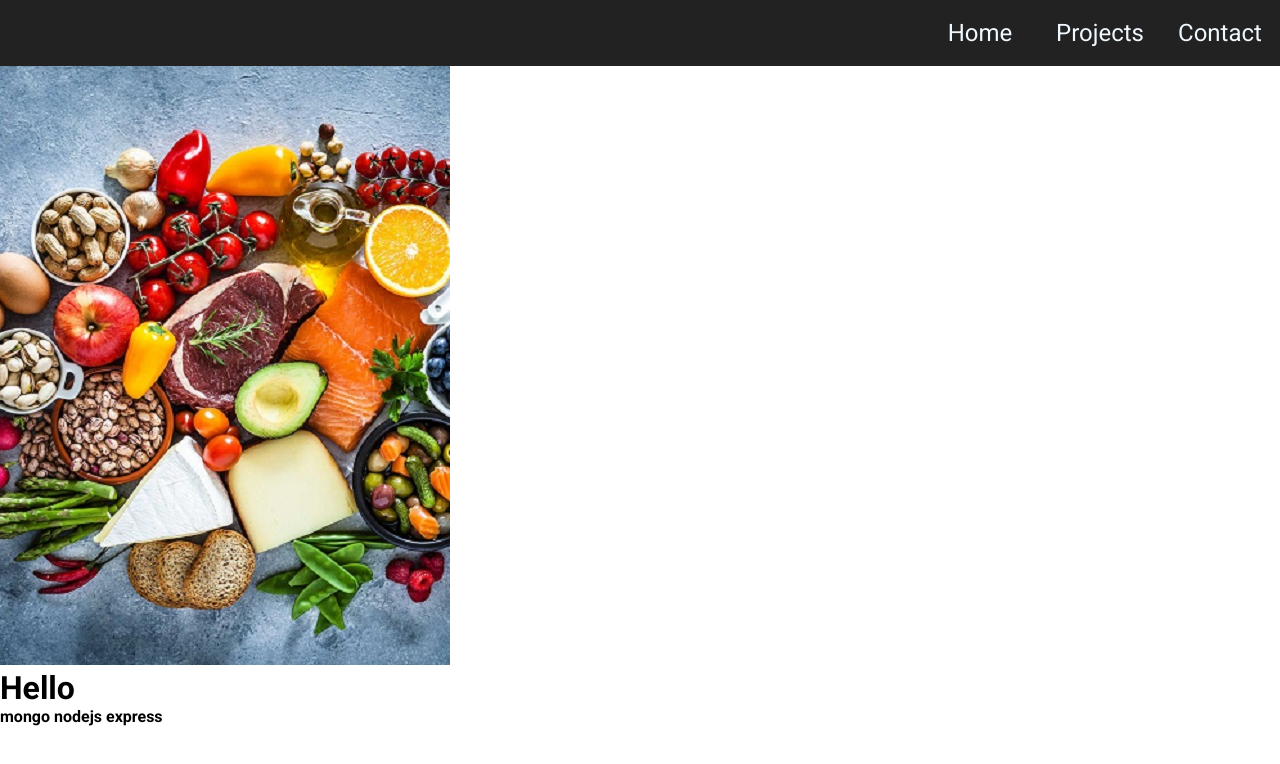
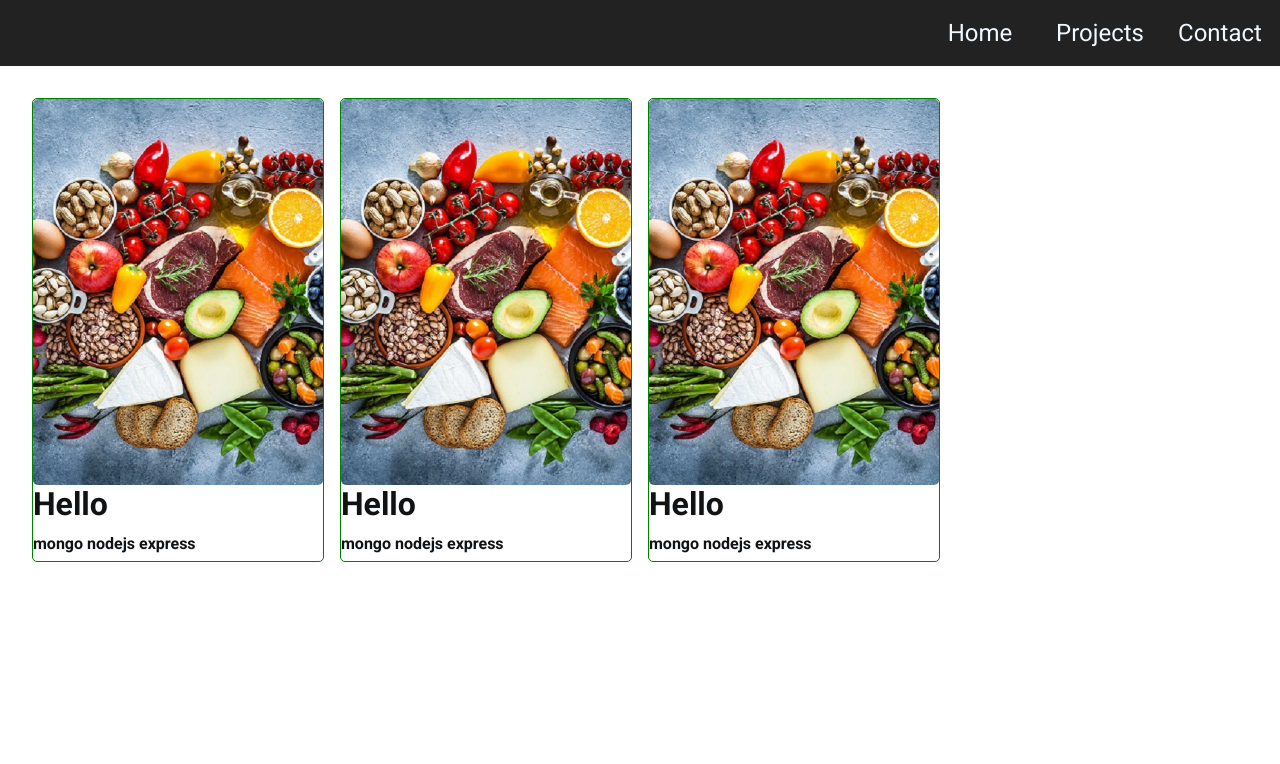
Before and after one commit to turkaytunc/personal-website, a React (Create React App) app: page /projects in a window 1280 px wide. Shown: the top 764 px of the page. Built offline with nearby package versions, Linux system fonts and the light colour scheme; a web font is replaced by a local one.

Commit message:
add card styles

```diff
--- a/src/components/project-card/ProjectCard.js
+++ b/src/components/project-card/ProjectCard.js
@@ -1,8 +1,9 @@
 import React from 'react';
+import './project-card.scss';
 
 export const ProjectCard = (props) => {
   return (
-    <div>
+    <div className="projectcard-wrapper-div">
       <img
         src={`${process.env.PUBLIC_URL}/projects/${props.imgSource}`}
         alt={''}
--- a/src/components/project-card/project-card.scss
+++ b/src/components/project-card/project-card.scss
@@ -0,0 +1,41 @@
+.projectcard-wrapper-div {
+  display: grid;
+  grid-template-rows: 8fr 1fr min-content;
+  border-radius: 5px;
+  padding-bottom: 0.5em;
+  border: 1px solid green;
+
+  img {
+    margin: 0 auto;
+    width: 100%;
+    overflow: hidden;
+    border-radius: 5px;
+  }
+
+  h1,
+  h4 {
+    animation: fadeIn 2s ease-in-out forwards;
+    color: #131212;
+    text-shadow: 1px 1px 0 aliceblue;
+  }
+}
+
+@keyframes fadeIn {
+  from {
+    opacity: 0;
+  }
+
+  to {
+    opacity: 1;
+  }
+}
+
+@keyframes scaleIn {
+  from {
+    transform: scale(0.3);
+  }
+
+  to {
+    transform: scale(1);
+  }
+}
--- a/src/components/projects/Projects.js
+++ b/src/components/projects/Projects.js
@@ -10,7 +10,17 @@ const Projects = () => {
         title={'Hello'}
         imgSource={'food.jpg'}
         tech={'mongo nodejs express'}
-      ></ProjectCard>
+      />
+      <ProjectCard
+        title={'Hello'}
+        imgSource={'food.jpg'}
+        tech={'mongo nodejs express'}
+      />
+      <ProjectCard
+        title={'Hello'}
+        imgSource={'food.jpg'}
+        tech={'mongo nodejs express'}
+      />
     </div>
   );
 };
--- a/src/components/projects/projects.scss
+++ b/src/components/projects/projects.scss
@@ -1,4 +1,7 @@
 .projects-wrapper-div {
-  margin: auto;
+  display: grid;
+  grid-template-columns: repeat(auto-fill, minmax(250px, 1fr));
+  gap: 1rem;
+  margin: 2em 2em 0 2em;
   margin-bottom: 100vh;
 }
--- a/src/index.scss
+++ b/src/index.scss
@@ -3,6 +3,7 @@
 * {
   margin: 0;
   padding: 0;
+  box-sizing: border-box;
 }
 
 body {
```
